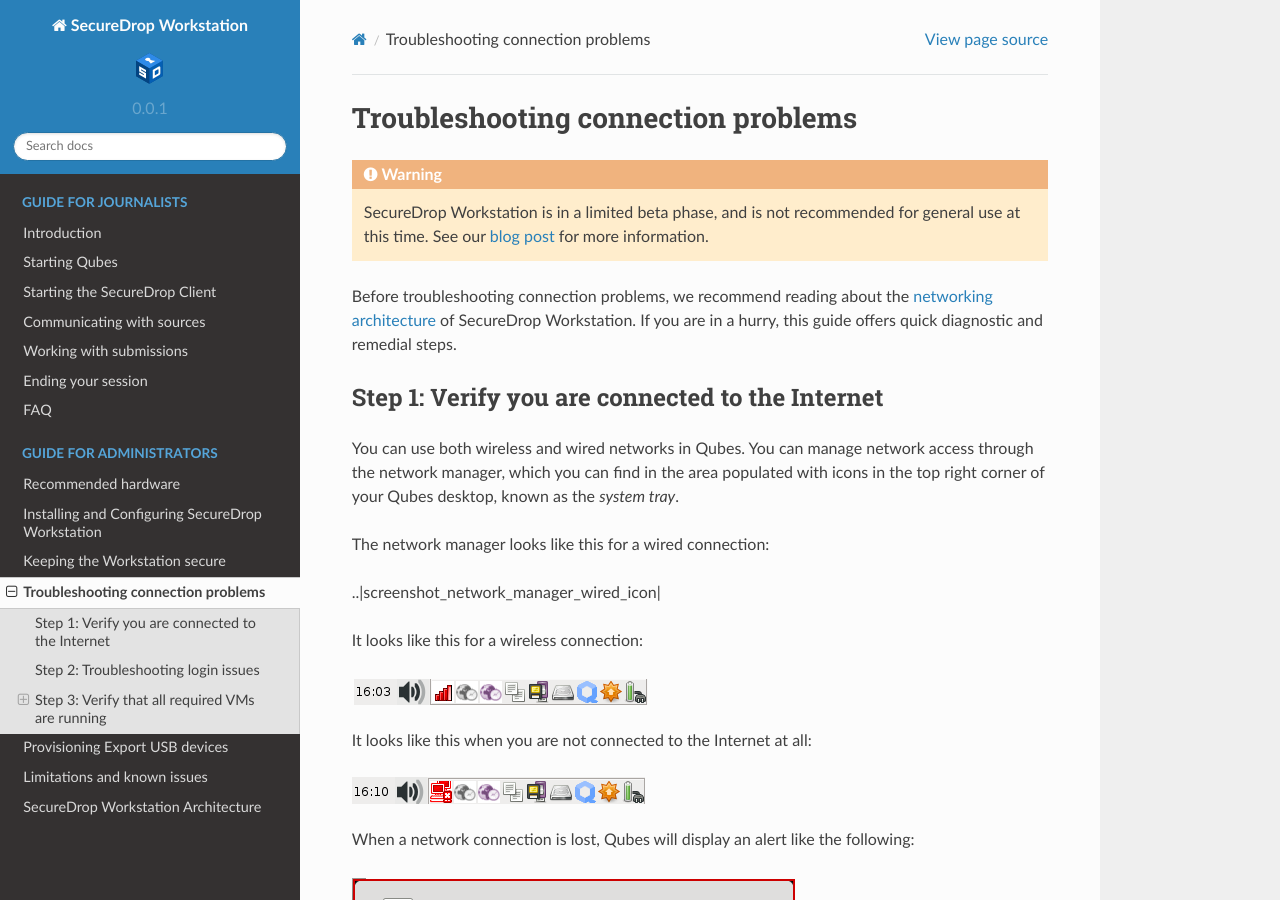
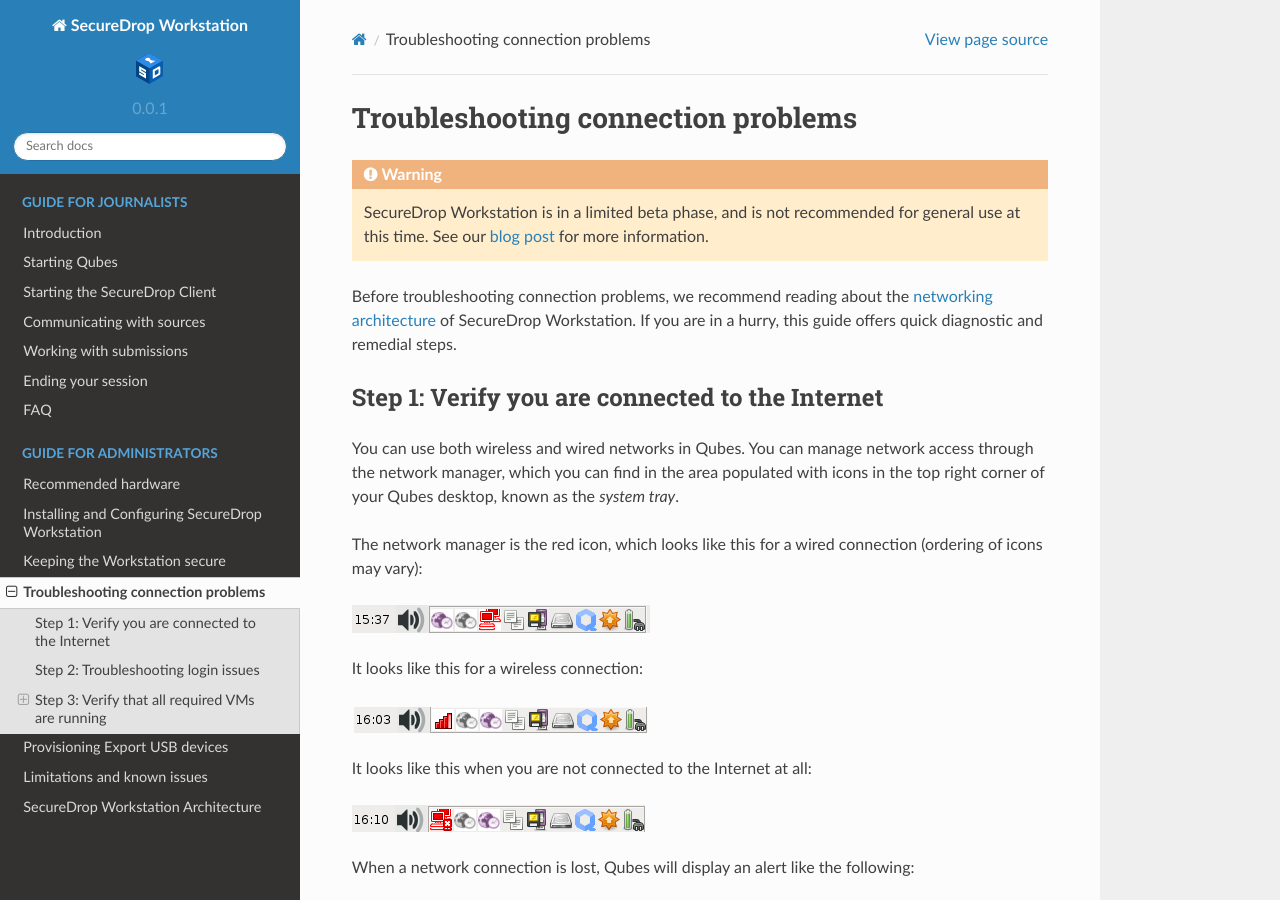
Before and after one commit to freedomofpress/securedrop-workstation-docs, a Sphinx documentation site: the page built from docs/admin/troubleshooting_connection.rst, in a window 1280 px wide and 900 px high. Built offline with Sphinx 7.4.7 and the Read the Docs theme 2.0.0, drawn with Linux system fonts in a browser that asks for light colours.

Commit message:
Remove logout screenshots for now as it is not the recommended process See #22 for background.
Add network manager with wired connection

```diff
--- a/docs/admin/troubleshooting_connection.rst
+++ b/docs/admin/troubleshooting_connection.rst
@@ -16,9 +16,10 @@
 with icons in the top right corner of your Qubes desktop, known as the *system
 tray*.
 
-The network manager looks like this for a wired connection:
+The network manager is the red icon, which looks like this for a wired connection
+(ordering of icons may vary):
 
-..|screenshot_network_manager_wired_icon|
+|screenshot_network_manager_wired_icon|
 
 It looks like this for a wireless connection:
 
@@ -212,6 +213,7 @@
 ``sys-firewall``.
 
 
+.. |screenshot_network_manager_wired_icon| image:: ../images/screenshot_network_manager_wired_icon.png
 .. |screenshot_network_manager_wireless_icon| image:: ../images/screenshot_network_manager_wireless_icon.png
 .. |screenshot_network_manager_no_internet_connection| image:: ../images/screenshot_network_manager_no_internet_connection.png
 .. |screenshot_network_manager_lost_connection_notification| image:: ../images/screenshot_network_manager_lost_connection_notification.png
--- a/docs/journalist/ending_session.rst
+++ b/docs/journalist/ending_session.rst
@@ -9,7 +9,3 @@
 your screen, and select **Shut Down** from the context menu. Or, in the Qubes
 Applications menu, scroll to the bottom of the menu and select **Log Out > Shut
 Down**.
-
-|screenshot_logout|
-
-.. |screenshot_logout| image:: ../images/screenshot_logout.png
```
Also changed, not shown: docs/images/screenshot_logout.png (deleted), docs/images/screenshot_network_manager_wired_icon.png (added), docs/images/screenshot_shut_down.png (deleted).
